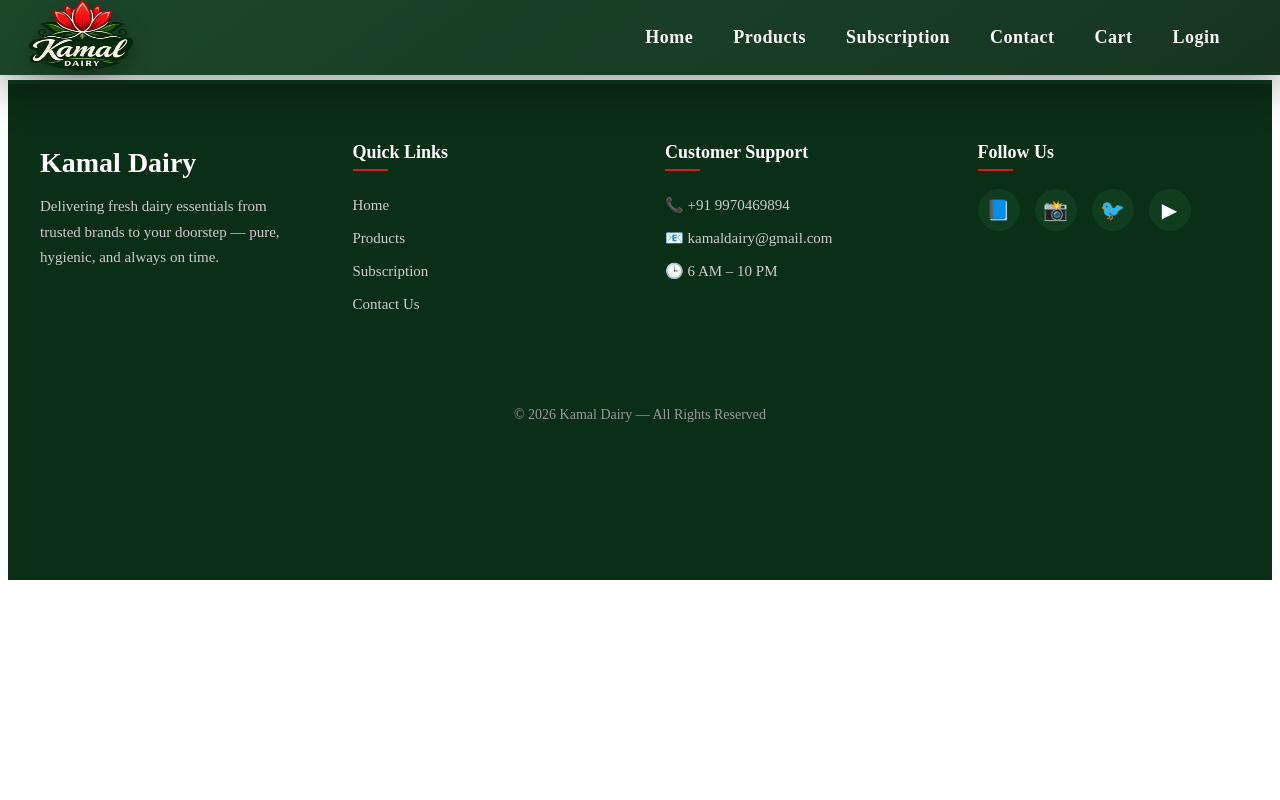
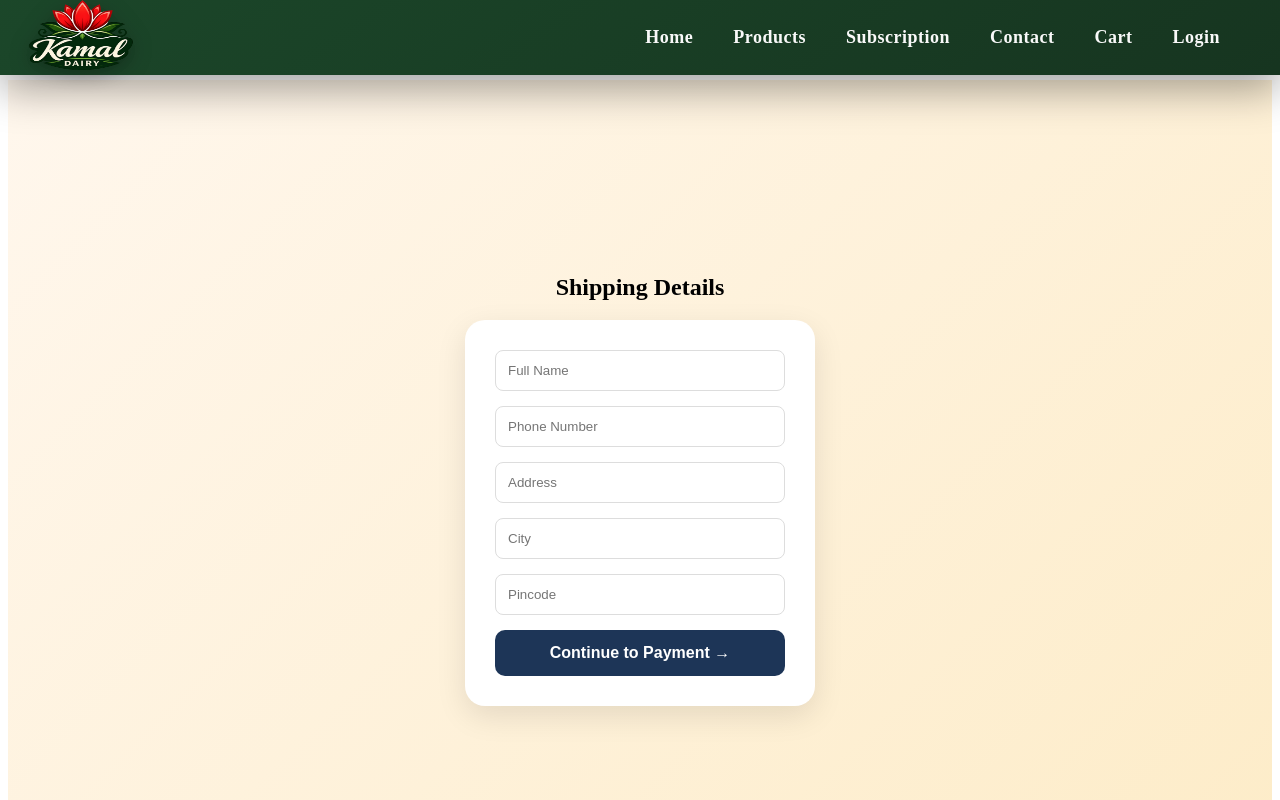
Before and after one commit to CodeSavvyJayesh/Kamal-Dairy, a React (Vite) app: page /checkout in a window 1280 px wide. Shown: the top 800 px of the page. Built offline with nearby package versions, Linux system fonts and the light colour scheme.

Commit message:
cart page expanded added checkout and payment UI

```diff
--- a/src/App.jsx
+++ b/src/App.jsx
@@ -8,6 +8,8 @@
 import Auth from "./pages/Auth";
 import Subscription from "./pages/Subscription";
 import Cart from "./pages/Cart";
+import Checkout from "./pages/Checkout";
+import Payment from "./pages/Payment";
 import AdminDashboard from "./pages/AdminDashboard";
 import VerifyOtp from "./pages/VerifyOtp";
 
@@ -27,6 +29,8 @@
           <Route path="/subscription" element={<Subscription />} />
 
           <Route path="/cart" element={<Cart />}  />
+          <Route path="/checkout" element={<Checkout />} />
+          <Route path="/payment" element={<Payment />} />
           <Route path="/login" element={<Auth />} />
           <Route path="/verify-otp" element={<VerifyOtp />} />
 
--- a/src/pages/Cart.css
+++ b/src/pages/Cart.css
@@ -1,119 +1,150 @@
 .cart-page {
-  padding: 50px 20px 140px;
+
+  padding: 60px 20px 140px;
+
   min-height: 100vh;
 
   background: linear-gradient(
     135deg,
-    #fffaf0,
+    #fff7ed,
     #fdecc8
   );
 }
 
+/* TITLE */
+
 .cart-title {
+
   text-align: center;
+
   font-size: 40px;
+
   font-weight: 800;
-  margin-bottom: 40px;
+
+  margin-bottom: 50px;
+
   color: #1d3557;
 }
 
 /* EMPTY CART */
 
 .empty-cart {
+
   text-align: center;
+
   margin-top: 120px;
+
   color: #666;
-}
-
-.empty-cart h2 {
-  font-size: 28px;
 }
 
 /* LIST */
 
 .cart-list {
-  max-width: 950px;
+
+  max-width: 1000px;
+
   margin: auto;
+
   display: flex;
+
   flex-direction: column;
+
   gap: 24px;
 }
 
 /* CARD */
 
 .cart-card {
+
   display: flex;
+
   align-items: center;
-  gap: 20px;
 
-  padding: 22px;
+  gap: 25px;
 
-  border-radius: 22px;
+  padding: 26px;
 
-  background: rgba(255,255,255,0.65);
+  border-radius: 20px;
 
-  backdrop-filter: blur(14px);
+  background: white;
 
   box-shadow:
-    0 15px 40px rgba(0,0,0,0.1);
+    0 12px 35px rgba(0,0,0,0.08);
 
-  transition: 0.35s;
+  transition: 0.3s;
 }
 
 .cart-card:hover {
-  transform: translateY(-6px);
+
+  transform: translateY(-5px);
 }
 
 /* IMAGE */
 
 .cart-img-wrapper {
+
   width: 110px;
+
   height: 110px;
 
   display: flex;
+
   align-items: center;
+
   justify-content: center;
 
-  background: white;
+  background: #f9f9f9;
 
   border-radius: 16px;
-
-  box-shadow: 0 6px 20px rgba(0,0,0,0.12);
 }
 
 .cart-img-wrapper img {
+
   width: 80px;
+
   height: 80px;
+
   object-fit: contain;
 }
 
 /* INFO */
 
 .cart-info {
+
   flex: 1;
 }
 
 .cart-info h3 {
+
   font-size: 20px;
+
   color: #1d3557;
 }
 
 .price {
+
   color: #777;
-  margin-top: 6px;
+
+  margin-top: 5px;
 }
 
 /* QUANTITY */
 
 .qty-control {
+
+  display: flex;
+
+  align-items: center;
+
+  gap: 10px;
+
   margin-top: 12px;
-  display: flex;
-  align-items: center;
-  gap: 10px;
 }
 
 .qty-control button {
+
   width: 34px;
+
   height: 34px;
 
   border: none;
@@ -121,6 +152,7 @@
   border-radius: 8px;
 
   background: #1d3557;
+
   color: white;
 
   font-size: 18px;
@@ -128,33 +160,39 @@
   cursor: pointer;
 }
 
+.qty-control button:hover {
+
+  transform: scale(1.1);
+}
+
 .qty-control span {
+
+  font-size: 18px;
+
   font-weight: bold;
-  font-size: 18px;
 }
 
 /* ACTIONS */
 
 .cart-actions {
+
   text-align: right;
 }
 
 .cart-actions h3 {
+
   margin-bottom: 10px;
 }
 
-/* REMOVE */
+/* REMOVE BUTTON */
 
 .remove-btn {
-  background: linear-gradient(
-    135deg,
-    #e63946,
-    #c1121f
-  );
+
+  background: #e63946;
 
   border: none;
 
-  padding: 10px 16px;
+  padding: 10px 18px;
 
   border-radius: 10px;
 
@@ -163,31 +201,21 @@
   font-weight: 600;
 
   cursor: pointer;
-
-  transition: 0.3s;
-}
-
-.remove-btn:hover {
-  transform: scale(1.08);
 }
 
 /* TOTAL */
 
 .cart-total {
 
-  max-width: 950px;
+  max-width: 1000px;
 
-  margin: 40px auto 0;
+  margin: 50px auto 0;
 
   padding: 30px;
 
-  border-radius: 26px;
+  border-radius: 22px;
 
-  background: linear-gradient(
-    135deg,
-    #1d3557,
-    #0a2540
-  );
+  background: #1d3557;
 
   color: white;
 
@@ -196,46 +224,35 @@
   justify-content: space-between;
 
   align-items: center;
-
-  box-shadow: 0 20px 60px rgba(0,0,0,0.35);
-}
-
-.total-info h2 {
-  opacity: 0.9;
 }
 
 .total-info h1 {
+
   font-size: 36px;
-  margin-top: 4px;
 }
 
 /* CHECKOUT */
 
 .checkout-btn {
 
-  background: linear-gradient(
-    135deg,
-    #f4a261,
-    #e76f51
-  );
+  background: #f4a261;
 
   border: none;
 
   padding: 16px 36px;
 
-  border-radius: 14px;
+  border-radius: 12px;
 
   font-size: 18px;
 
   font-weight: 700;
 
   cursor: pointer;
-
-  transition: 0.3s;
 }
 
 .checkout-btn:hover {
-  transform: scale(1.08);
+
+  transform: scale(1.05);
 }
 
 /* MOBILE */
@@ -243,11 +260,14 @@
 @media (max-width:700px){
 
 .cart-card{
+
 flex-direction:column;
+
 text-align:center;
 }
 
 .cart-actions{
+
 text-align:center;
 }
 
@@ -270,6 +290,7 @@
 }
 
 .checkout-btn{
+
 width:100%;
 }
 
--- /dev/null
+++ b/src/pages/Checkout.css
@@ -0,0 +1,65 @@
+.checkout-page {
+
+  min-height: 100vh;
+
+  display: flex;
+
+  flex-direction: column;
+
+  align-items: center;
+
+  justify-content: center;
+
+  background: linear-gradient(
+    135deg,
+    #fff7ed,
+    #fdecc8
+  );
+
+}
+
+.checkout-form {
+
+  display: flex;
+
+  flex-direction: column;
+
+  gap: 15px;
+
+  width: 350px;
+
+  padding: 30px;
+
+  background: white;
+
+  border-radius: 20px;
+
+  box-shadow: 0 10px 30px rgba(0,0,0,0.1);
+}
+
+.checkout-form input {
+
+  padding: 12px;
+
+  border-radius: 8px;
+
+  border: 1px solid #ddd;
+
+}
+
+.checkout-form button {
+
+  padding: 14px;
+
+  border: none;
+
+  border-radius: 10px;
+
+  background: #1d3557;
+
+  color: white;
+
+  font-size: 16px;
+
+  cursor: pointer;
+}
--- /dev/null
+++ b/src/pages/Checkout.jsx
@@ -0,0 +1,102 @@
+import { useState } from "react";
+import { useNavigate } from "react-router-dom";
+import "./Checkout.css";
+
+function Checkout() {
+
+  const navigate = useNavigate();
+
+  const [form, setForm] = useState({
+    name: "",
+    phone: "",
+    address: "",
+    city: "",
+    pincode: ""
+  });
+
+  const handleChange = (e) => {
+
+    setForm({
+      ...form,
+      [e.target.name]: e.target.value
+    });
+
+  };
+
+  const handleSubmit = (e) => {
+
+    e.preventDefault();
+
+    console.log("Shipping details:", form);
+
+    navigate("/payment");
+
+  };
+
+  return (
+
+    <section className="checkout-page">
+
+      <h1>Shipping Details</h1>
+
+      <form
+        className="checkout-form"
+        onSubmit={handleSubmit}
+      >
+
+        <input
+          type="text"
+          name="name"
+          placeholder="Full Name"
+          onChange={handleChange}
+          required
+        />
+
+        <input
+          type="text"
+          name="phone"
+          placeholder="Phone Number"
+          onChange={handleChange}
+          required
+        />
+
+        <input
+          type="text"
+          name="address"
+          placeholder="Address"
+          onChange={handleChange}
+          required
+        />
+
+        <input
+          type="text"
+          name="city"
+          placeholder="City"
+          onChange={handleChange}
+          required
+        />
+
+        <input
+          type="text"
+          name="pincode"
+          placeholder="Pincode"
+          onChange={handleChange}
+          required
+        />
+
+        <button
+          type="submit"
+          className="checkout-btn"
+        >
+          Continue to Payment →
+        </button>
+
+      </form>
+
+    </section>
+
+  );
+
+}
+
+export default Checkout;
--- /dev/null
+++ b/src/pages/Payment.css
@@ -0,0 +1,64 @@
+.payment-page {
+
+  min-height: 100vh;
+
+  display: flex;
+
+  flex-direction: column;
+
+  align-items: center;
+
+  justify-content: center;
+
+  background: linear-gradient(
+    135deg,
+    #fff7ed,
+    #fdecc8
+  );
+}
+
+.payment-box {
+
+  background: white;
+
+  padding: 40px;
+
+  border-radius: 20px;
+
+  box-shadow: 0 10px 30px rgba(0,0,0,0.1);
+
+  display: flex;
+
+  flex-direction: column;
+
+  gap: 20px;
+
+  width: 350px;
+
+}
+
+.payment-box label {
+
+  font-size: 18px;
+
+}
+
+.payment-box button {
+
+  margin-top: 20px;
+
+  padding: 14px;
+
+  border: none;
+
+  border-radius: 10px;
+
+  background: #1d3557;
+
+  color: white;
+
+  font-size: 16px;
+
+  cursor: pointer;
+
+}
--- /dev/null
+++ b/src/pages/Payment.jsx
@@ -0,0 +1,85 @@
+import { useState } from "react";
+import { useNavigate } from "react-router-dom";
+import "./Payment.css";
+
+function Payment() {
+
+  const navigate = useNavigate();
+
+  const [method, setMethod] = useState("");
+
+  const handlePayment = () => {
+
+    if (!method) {
+
+      alert("Please select a payment method");
+      return;
+
+    }
+
+    alert("Payment Successful 🎉");
+
+    navigate("/success");
+
+  };
+
+  return (
+
+    <section className="payment-page">
+
+      <h1>Choose Payment Method</h1>
+
+      <div className="payment-box">
+
+        <label>
+
+          <input
+            type="radio"
+            name="payment"
+            value="upi"
+            onChange={(e) => setMethod(e.target.value)}
+          />
+
+          UPI Payment
+
+        </label>
+
+        <label>
+
+          <input
+            type="radio"
+            name="payment"
+            value="card"
+            onChange={(e) => setMethod(e.target.value)}
+          />
+
+          Credit / Debit Card
+
+        </label>
+
+        <label>
+
+          <input
+            type="radio"
+            name="payment"
+            value="cod"
+            onChange={(e) => setMethod(e.target.value)}
+          />
+
+          Cash on Delivery
+
+        </label>
+
+        <button onClick={handlePayment}>
+          Pay Now
+        </button>
+
+      </div>
+
+    </section>
+
+  );
+
+}
+
+export default Payment;
```
Also changed, not shown: src/pages/Cart.jsx (+94 -8 lines).
